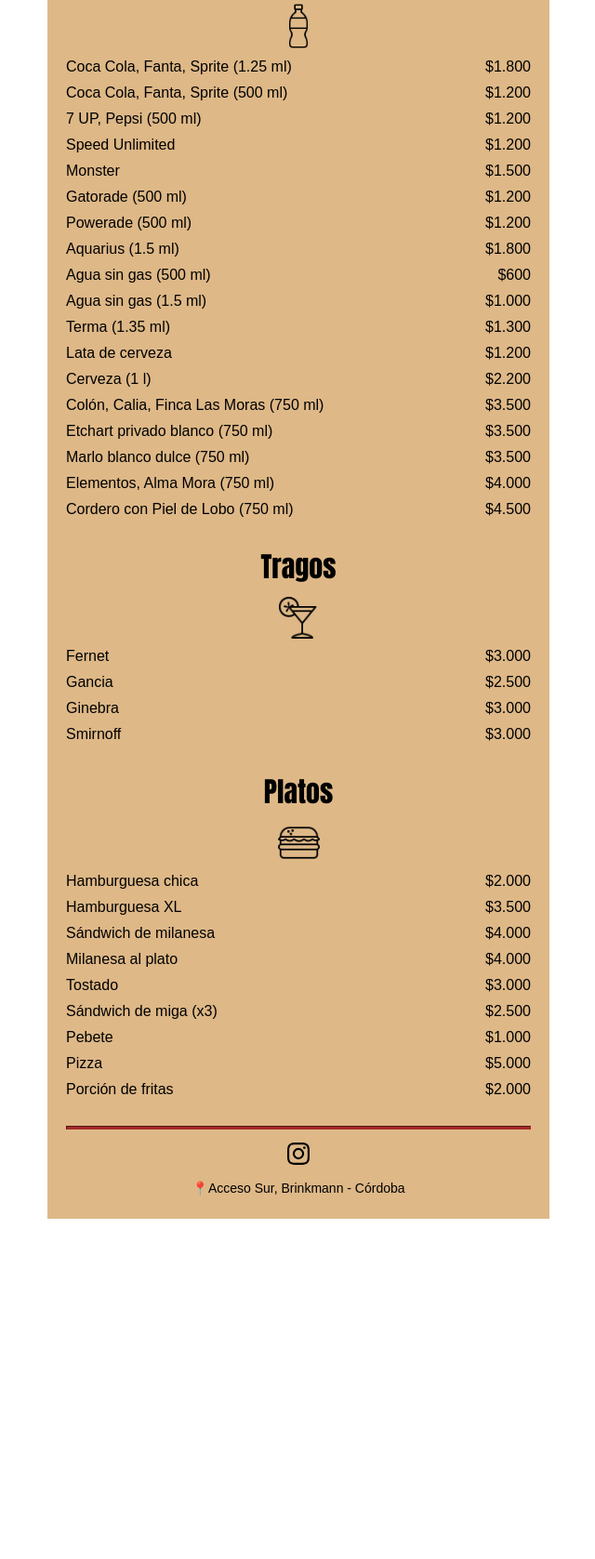
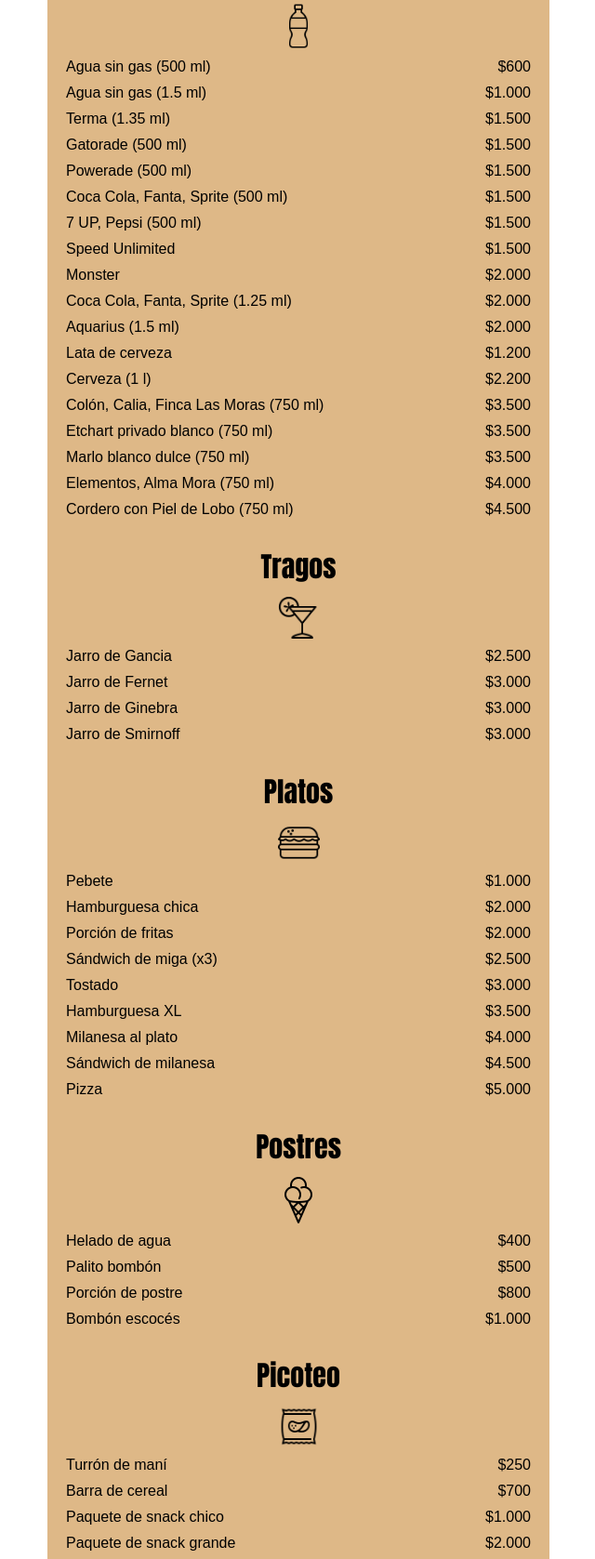
Before and after one commit to agucamejo/glass, a plain HTML site: page index.html in a window 1280 px wide. Shown: the part 239-1916 px from the top of the page at 93% size, without its empty margins (319-959 px from the left). Before the commit the page ends 1578 px from the top, so only its background shows below. Drawn offline with Linux system fonts and the light colour scheme.

Commit message:
Update prices and add all meals

```diff
--- a/index.html
+++ b/index.html
@@ -17,37 +17,37 @@
           <h2>Bebidas</h2>
           <img class="icons" src="img/icons8-botella-64.png" width="50" alt="bottle icon"/>
           <article class="item">
-            <p class="flavor">Coca Cola, Fanta, Sprite (1.25 ml)</p><p class="price">$1.800</p>
-          </article>
-          <article class="item">
-            <p class="flavor">Coca Cola, Fanta, Sprite (500 ml)</p><p class="price">$1.200</p>
-          </article>
-          <article class="item">
-            <p class="flavor">7 UP, Pepsi (500 ml)</p><p class="price">$1.200</p>
-          </article>
-          <article class="item">
-            <p class="flavor">Speed Unlimited</p><p class="price">$1.200</p>
-          </article>
-          <article class="item">
-            <p class="flavor">Monster</p><p class="price">$1.500</p>
-          </article>
-          <article class="item">
-            <p class="flavor">Gatorade (500 ml)</p><p class="price">$1.200</p>
-          </article>
-          <article class="item">
-            <p class="flavor">Powerade (500 ml)</p><p class="price">$1.200</p>
-          </article>
-          <article class="item">
-            <p class="flavor">Aquarius (1.5 ml)</p><p class="price">$1.800</p>
-          </article>
-          <article class="item">
             <p class="flavor">Agua sin gas (500 ml)</p><p class="price">$600</p>
           </article>
           <article class="item">
             <p class="flavor">Agua sin gas (1.5 ml)</p><p class="price">$1.000</p>
           </article>
           <article class="item">
-            <p class="flavor">Terma (1.35 ml)</p><p class="price">$1.300</p>
+            <p class="flavor">Terma (1.35 ml)</p><p class="price">$1.500</p>
+          </article>
+          <article class="item">
+            <p class="flavor">Gatorade (500 ml)</p><p class="price">$1.500</p>
+          </article>
+          <article class="item">
+            <p class="flavor">Powerade (500 ml)</p><p class="price">$1.500</p>
+          </article>
+          <article class="item">
+            <p class="flavor">Coca Cola, Fanta, Sprite (500 ml)</p><p class="price">$1.500</p>
+          </article>
+          <article class="item">
+            <p class="flavor">7 UP, Pepsi (500 ml)</p><p class="price">$1.500</p>
+          </article>
+          <article class="item">
+            <p class="flavor">Speed Unlimited</p><p class="price">$1.500</p>
+          </article>
+          <article class="item">
+            <p class="flavor">Monster</p><p class="price">$2.000</p>
+          </article>
+          <article class="item">
+            <p class="flavor">Coca Cola, Fanta, Sprite (1.25 ml)</p><p class="price">$2.000</p>
+          </article>
+          <article class="item">
+            <p class="flavor">Aquarius (1.5 ml)</p><p class="price">$2.000</p>
           </article>
           <article class="item">
             <p class="flavor">Lata de cerveza</p><p class="price">$1.200</p>
@@ -75,47 +75,79 @@
           <h2>Tragos</h2>
           <img src="img/icons8-cóctel-50.png" width="45" alt="drinks icon"/>
           <article class="item">
-            <p class="dessert">Fernet</p><p class="price">$3.000</p>
+            <p class="dessert">Jarro de Gancia</p><p class="price">$2.500</p>
           </article>
           <article class="item">
-            <p class="dessert">Gancia</p><p class="price">$2.500</p>
+            <p class="dessert">Jarro de Fernet</p><p class="price">$3.000</p>
           </article>
           <article class="item">
-            <p class="dessert">Ginebra</p><p class="price">$3.000</p>
+            <p class="dessert">Jarro de Ginebra</p><p class="price">$3.000</p>
           </article>
           <article class="item">
-            <p class="dessert">Smirnoff</p><p class="price">$3.000</p>
+            <p class="dessert">Jarro de Smirnoff</p><p class="price">$3.000</p>
           </article>
         </section>
         <section>
           <h2>Platos</h2>
-          <img src="img/icons8-hamburguesa-50.png" width="45" alt="pie icon"/>
+          <img src="img/icons8-hamburguesa-50.png" width="45" alt="hamburguer icon"/>
+          <article class="item">
+            <p class="dessert">Pebete</p><p class="price">$1.000</p>
+          </article>
           <article class="item">
             <p class="dessert">Hamburguesa chica</p><p class="price">$2.000</p>
+          </article>
+          <article class="item">
+            <p class="dessert">Porción de fritas</p><p class="price">$2.000</p>
+          </article>
+          <article class="item">
+            <p class="dessert">Sándwich de miga (x3)</p><p class="price">$2.500</p>
+          </article>
+          <article class="item">
+            <p class="dessert">Tostado</p><p class="price">$3.000</p>
           </article>
           <article class="item">
             <p class="dessert">Hamburguesa XL</p><p class="price">$3.500</p>
           </article>
           <article class="item">
-            <p class="dessert">Sándwich de milanesa</p><p class="price">$4.000</p>
-          </article>
-          <article class="item">
             <p class="dessert">Milanesa al plato</p><p class="price">$4.000</p>
           </article>
           <article class="item">
-            <p class="dessert">Tostado</p><p class="price">$3.000</p>
-          </article>
-          <article class="item">
-            <p class="dessert">Sándwich de miga (x3)</p><p class="price">$2.500</p>
-          </article>
-          <article class="item">
-            <p class="dessert">Pebete</p><p class="price">$1.000</p>
+            <p class="dessert">Sándwich de milanesa</p><p class="price">$4.500</p>
           </article>
           <article class="item">
             <p class="dessert">Pizza</p><p class="price">$5.000</p>
           </article>
+        </section>
+        <section>
+          <h2>Postres</h2>
+          <img src="img/icons8-helado-50.png" width="50" alt="dessert icon"/>
           <article class="item">
-            <p class="dessert">Porción de fritas</p><p class="price">$2.000</p>
+            <p class="dessert">Helado de agua</p><p class="price">$400</p>
+          </article>
+          <article class="item">
+            <p class="dessert">Palito bombón</p><p class="price">$500</p>
+          </article>
+          <article class="item">
+            <p class="dessert">Porción de postre</p><p class="price">$800</p>
+          </article>
+          <article class="item">
+            <p class="dessert">Bombón escocés</p><p class="price">$1.000</p>
+          </article>
+        </section>
+        <section>
+          <h2>Picoteo</h2>
+          <img src="img/icons8-patatas-fritas-50.png" width="45" alt="snacks icon"/>
+          <article class="item">
+            <p class="dessert">Turrón de maní</p><p class="price">$250</p>
+          </article>
+          <article class="item">
+            <p class="dessert">Barra de cereal</p><p class="price">$700</p>
+          </article>
+          <article class="item">
+            <p class="dessert">Paquete de snack chico</p><p class="price">$1.000</p>
+          </article>
+          <article class="item">
+            <p class="dessert">Paquete de snack grande</p><p class="price">$2.000</p>
           </article>
         </section>
       </main>
```
Also changed, not shown: img/icons8-helado-50.png (added), img/icons8-patatas-fritas-50.png (added).
